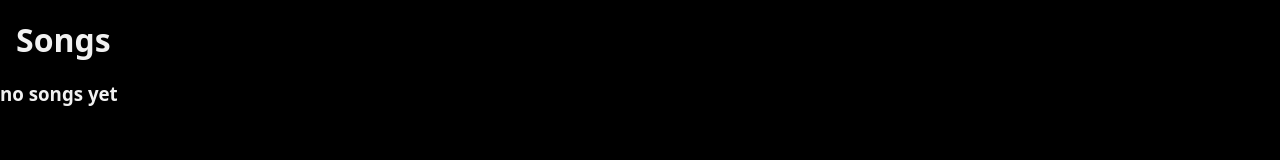
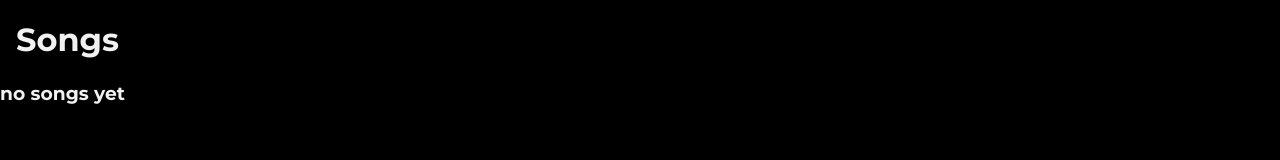
Before and after one commit to FourSeasonsWinter/chords, a React (Vite) app: page /songs in a window 1280 px wide. Shown: the top 160 px of the page. Built offline with nearby package versions, Linux system fonts and the light colour scheme.

Commit message:
Add fonts and fix a song list page bug..
Fix a song list page bug, where overflowing list items would appear behind the navigation bar.

```diff
--- a/src/App.css
+++ b/src/App.css
@@ -116,8 +116,9 @@ nav .link:active {
 }
 
 /* Song List Page */
-.list-page {
-  position: relative;
+.song-list-page {
+  max-height: 93vh;
+  overflow-y: scroll;
 }
 
 .songs-title {
@@ -266,7 +267,7 @@ nav .link:active {
 
 .add-chords-label {
   text-align: center;
-  margin: 60px 0;
+  margin: 10px 0;
 }
 
 .edit-mode-section {
--- a/src/index.css
+++ b/src/index.css
@@ -1,7 +1,11 @@
+@import url('https://fonts.googleapis.com/css2?family=Montserrat:ital,wght@0,100..900;1,100..900&display=swap');
+
 :root {
-  font-family: system-ui, Avenir, Helvetica, Arial, sans-serif;
+  font-family: 'Montserrat', sans-serif;
+  font-optical-sizing: auto;
+  font-weight: 400;
+  font-style: normal;
   line-height: 1.5;
-  font-weight: 400;
 
   font-synthesis: none;
   text-rendering: optimizeLegibility;
@@ -23,3 +27,7 @@ a {
   color: #f1f1f1;
   -webkit-tap-highlight-color: transparent;
 }
+
+input, button {
+  font-family: 'Montserrat', sans-serif;
+}
--- a/src/pages/CollectionsListPage.tsx
+++ b/src/pages/CollectionsListPage.tsx
@@ -29,7 +29,7 @@ export default function CollectionListPage() {
 
       setItemToDelete(song)
       setShowConfirmation(true)
-    }, 700)
+    }, 500)
   }
 
   function handleHoldEnd() {
@@ -56,7 +56,7 @@ export default function CollectionListPage() {
   })
 
   return (
-    <>
+    <main className='song-list-page'>
       <h1 className='songs-title'>Songs</h1>
 
       {songs.length > 0 ? (
@@ -99,6 +99,6 @@ export default function CollectionListPage() {
       ) : (
         <h3>no songs yet</h3>
       )}
-    </>
+    </main>
   )
 }
```
